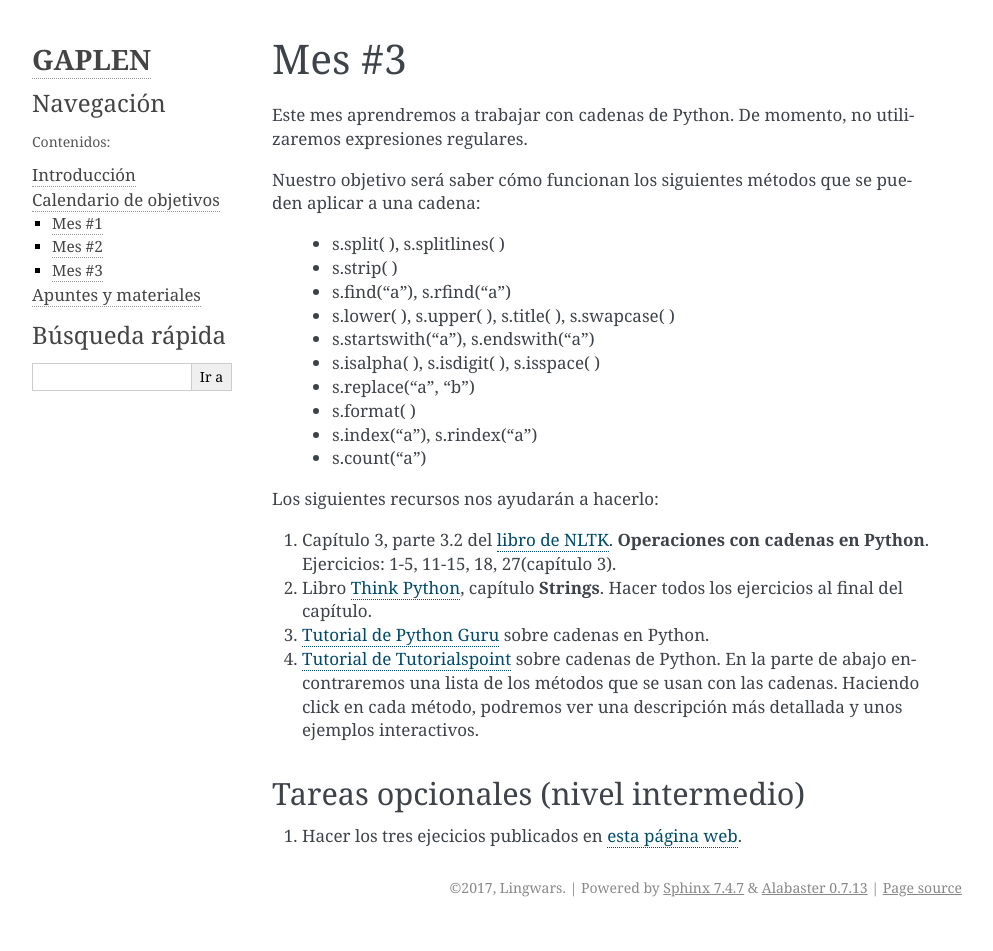
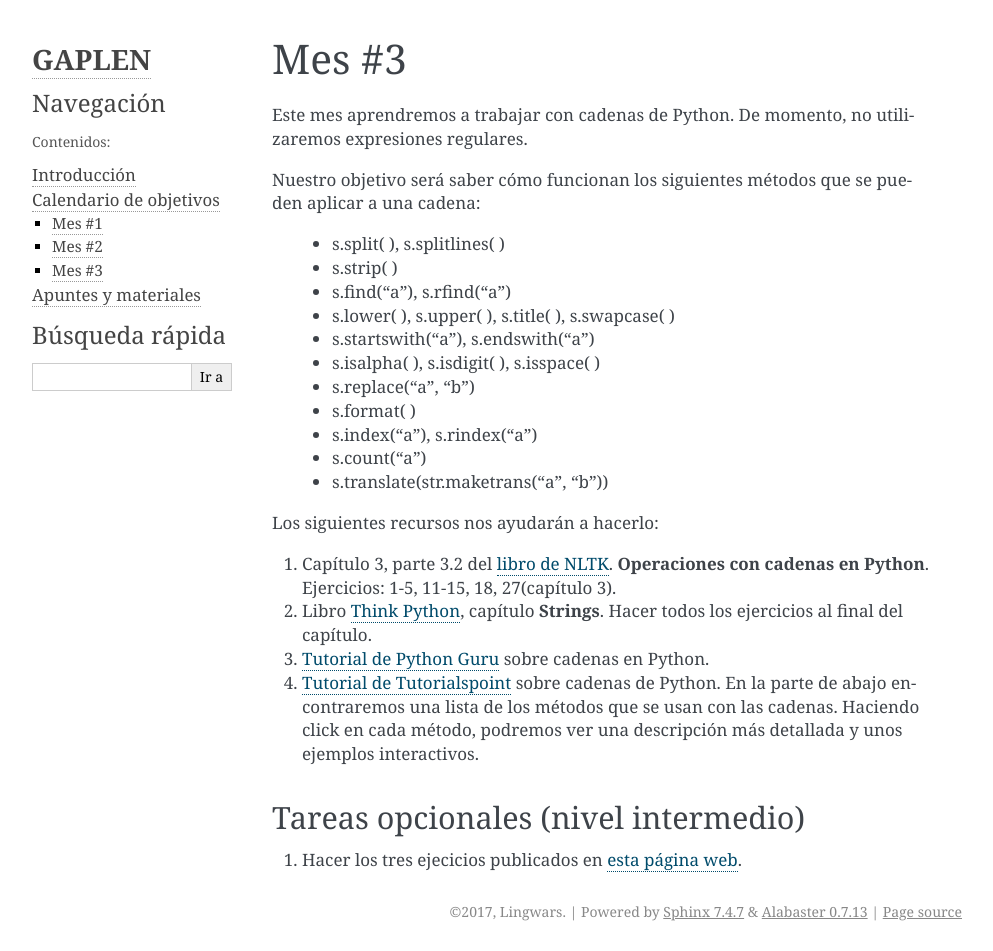
Before and after one commit to Lingwars/GAPLEN, a Sphinx documentation site: the page built from docs/schedule/month_3.rst, in a window 1280 px wide. Shown: the whole page, without its empty margins (148-1141 px from the left). Built offline with Sphinx 7.4.7, drawn with Linux system fonts in a browser that asks for light colours; before the commit the page ends 927 px from its top, so only the background shows below that.

```diff
--- a/docs/schedule/month_3.rst
+++ b/docs/schedule/month_3.rst
@@ -15,6 +15,7 @@
  - s.format( )
  - s.index('a'), s.rindex('a')
  - s.count('a')
+ - s.translate(str.maketrans('a', 'b'))
 
 Los siguientes recursos nos ayudarán a hacerlo:
 
```
Also changed, not shown: 1 other file.
